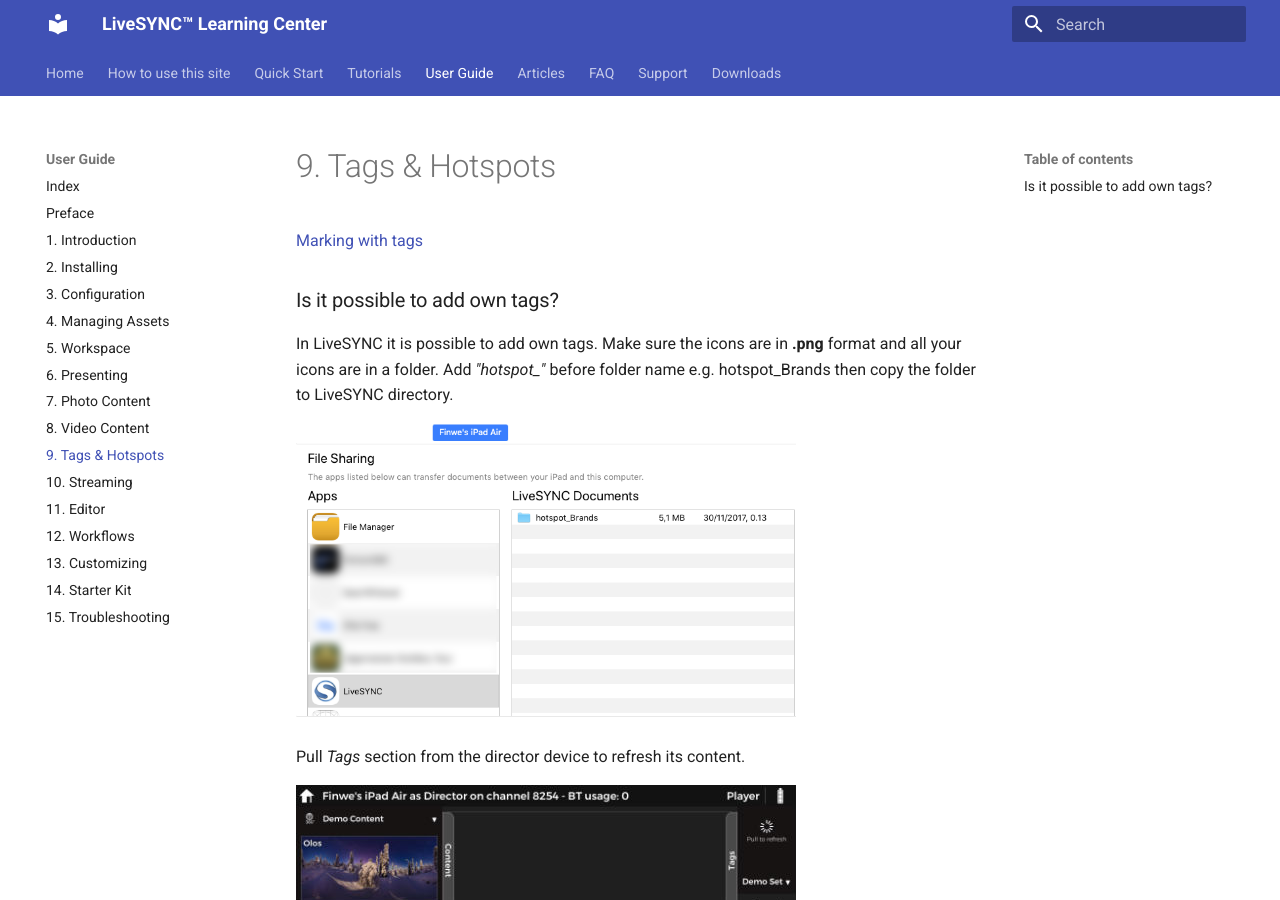
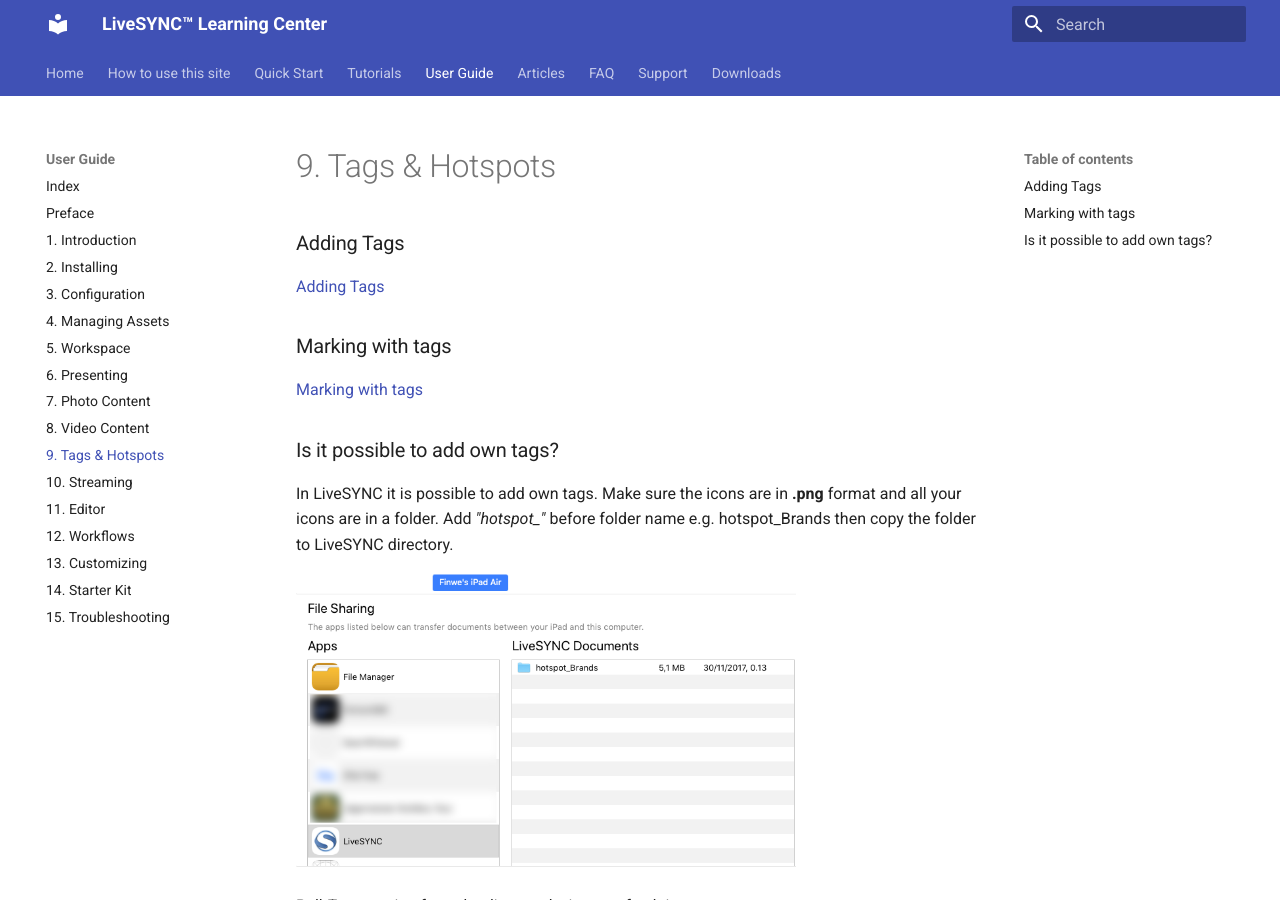
Before and after one commit to FinweLtd/doc-livesync-all, an MkDocs documentation site: the page built from docs/user_guide/hotspots.md, in a window 1280 px wide and 900 px high. Built offline with MkDocs 1.6.1 and Material for MkDocs 9.7.7, drawn with Linux system fonts in a browser that asks for light colours.

Commit message:
User guide/hotspots.md : working on hotspots table of content (Adding tages, marking with tags)

```diff
--- a/docs/user_guide/hotspots.md
+++ b/docs/user_guide/hotspots.md
@@ -1,3 +1,9 @@
+### Adding Tags
+
+[Adding Tags](..//user_guide/presenting.md#adding-tags)
+
+### Marking with tags
+
 [ Marking with tags](../tutorials/oculus_go_presenting.md#marking-with-tags)
 
 
```
